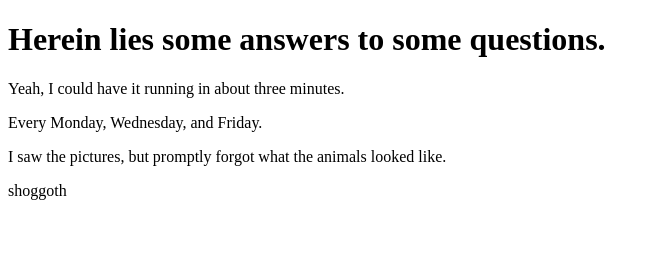
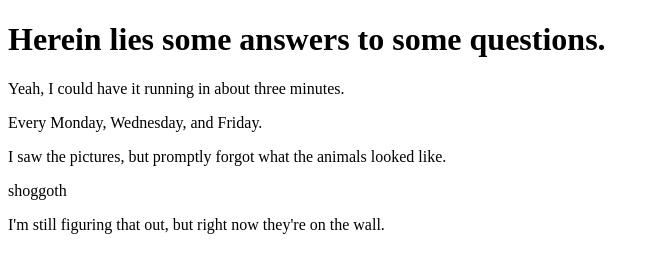
Before and after one commit to beaurancourt/answers, a plain HTML site: page index.html in a window 1280 px wide. Shown: the whole page, without its empty margins (0-659 px from the left). Drawn offline with Linux system fonts and the light colour scheme.

Commit message:
I'm still figuring that out, but right now they're on the wall.

```diff
--- a/index.html
+++ b/index.html
@@ -12,5 +12,6 @@
     <p>Every Monday, Wednesday, and Friday.</p>
     <p>I saw the pictures, but promptly forgot what the animals looked like.</p>
     <p>shoggoth</p>
+    <p>I'm still figuring that out, but right now they're on the wall.</p>
   </body>
 </html>
```
